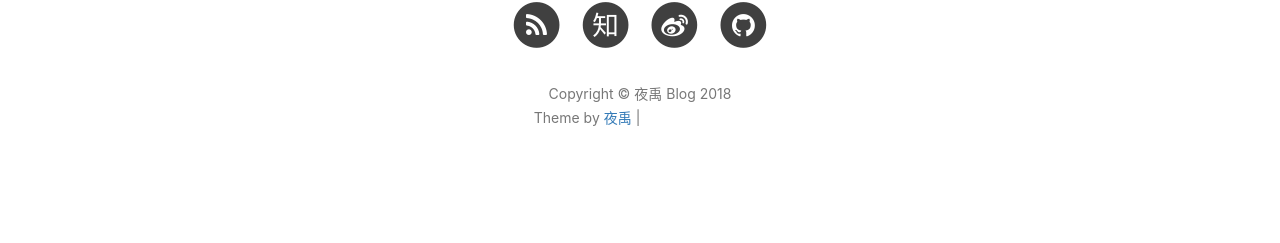
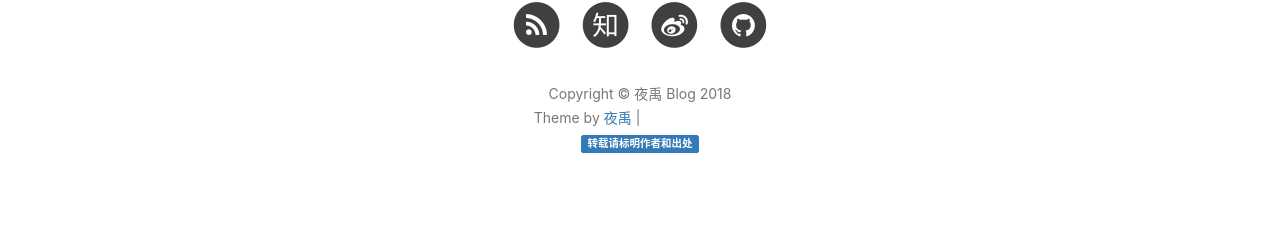
Before and after one commit to yemingyu/blog-template, a Jekyll site: the page built from index.html, in a window 1280 px wide. Shown: the part 1474-1717 px from the top of the page. Built offline with Jekyll 4.4.1, drawn with Linux system fonts in a browser that asks for light colours; nearby versions of some CDN libraries; the list of posts is cut into pages by our own code; comment, search, counter and statistics services are not loaded; before the commit the page ends 1696 px from its top, so only the background shows below that; grey boxes are pictures that could not be loaded.

Commit message:
修改footer

```diff
--- a/_includes/footer.html
+++ b/_includes/footer.html
@@ -88,6 +88,8 @@
                         frameborder="0" scrolling="0" width="100px" height="20px"
                         src="https://ghbtns.com/github-btn.html?user=yemingyu&repo=yemingyu.github.io&type=star&count=true" >
                     </iframe>
+                    <br>
+					<span class="label label-primary label-md"><strong>转载请标明作者和出处</strong></span>
                 </p>
             </div>
         </div>
```
